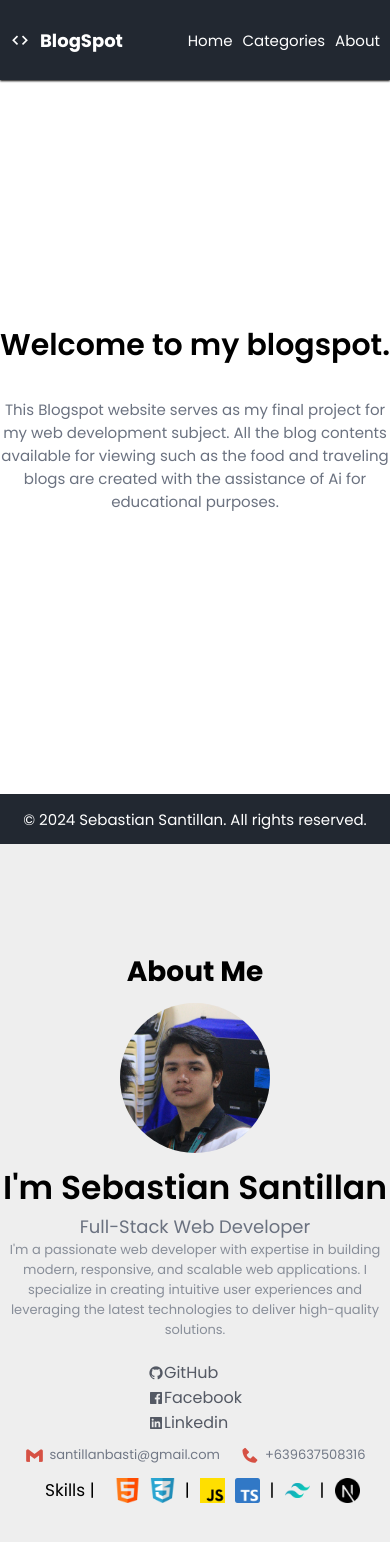
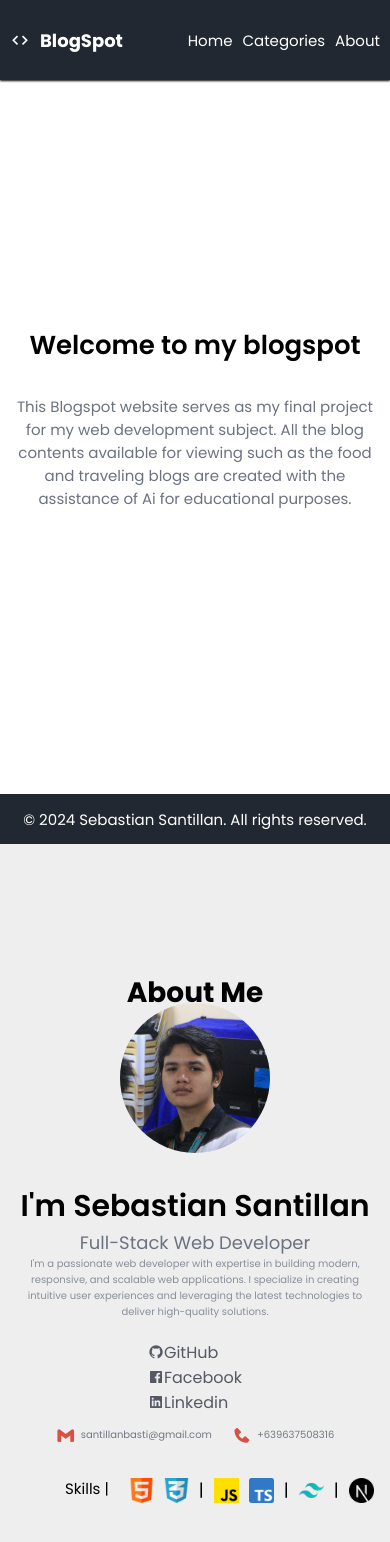
Before and after one commit to SantillanPs/BlogSpot-WebFinal, a plain HTML site: page pages/About.html in a window 390 px wide. Drawn offline with nearby package versions, Linux system fonts and the light colour scheme.

Commit message:
more minor adjustments for responsiveness

```diff
--- a/index.js
+++ b/index.js
@@ -10,7 +10,7 @@ document.querySelector("form").addEventListener("submit", function (event) {
     // Redirect to a new page
     window.location.href = "pages/dashboard.html";
   } else {
-    alert("Invalid credentials. Please try again."); // Show an error message
+    alert("Please use the credentials on the top left of your screen"); // Show an error message
   }
 });
 
--- a/pages/About.html
+++ b/pages/About.html
@@ -40,7 +40,7 @@
     </nav>
     <section class="contents">
       <div class="about">
-        <h2>Welcome to my blogspot.</h2>
+        <h2>Welcome to my blogspot</h2>
         <p>
           This Blogspot website serves as my final project for my web
           development subject. All the blog contents available for viewing such
--- a/pages/Category.css
+++ b/pages/Category.css
@@ -742,4 +742,26 @@ body {
   .dropdown .dropbtn {
     font-size: 15px;
   }
+
+  .about h2 {
+    font-size: 26px;
+  }
+  .about {
+    width: 360px;
+  }
+  .information {
+    width: 360px;
+  }
+  .hero {
+    width: 360px;
+  }
+  .hero h3 {
+    font-size: 30px;
+  }
+  .hero p {
+    font-size: 10px;
+  }
+  .skill-list h2 {
+    font-size: 15px;
+  }
 }
```
Also changed, not shown: Login.css (+7 -0 lines), pages/page.css (+16 -0 lines).
